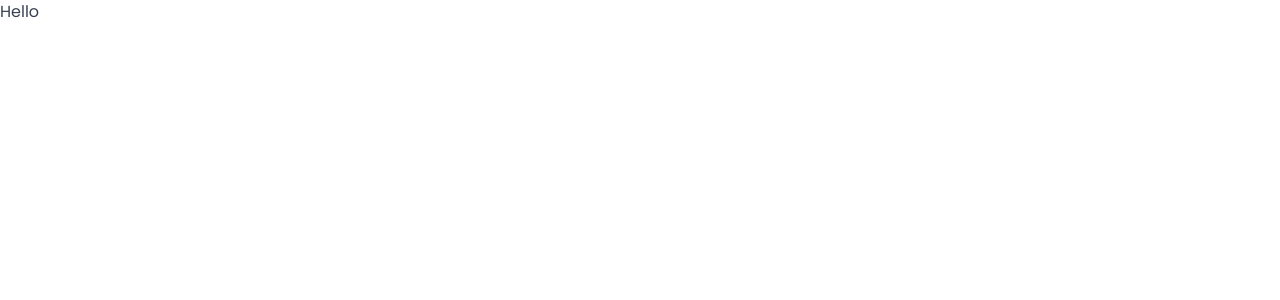
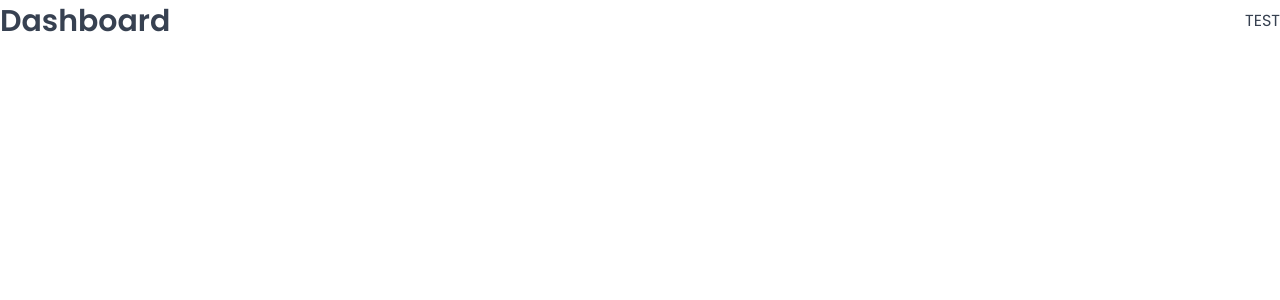
Before and after one commit to funnypar/Learn-React, a React (Vite) app in the folder the-wild-oasis/: page /dashboard in a window 1280 px wide. Shown: the top 300 px of the page. Built offline with nearby package versions, Linux system fonts and the light colour scheme; a web font is replaced by a local one.

Commit message:
createPagesRoutes

```diff
--- a/the-wild-oasis/src/App.jsx
+++ b/the-wild-oasis/src/App.jsx
@@ -1,10 +1,34 @@
+import { BrowserRouter, Routes, Route, Navigate } from "react-router-dom";
+import Dashboard from "./pages/Dashboard";
+import Account from "./pages/Account";
+import Bookings from "./pages/Bookings";
+import Cabins from "./pages/Cabins";
+import Login from "./pages/Login";
+import Setting from "./pages/Settings";
+import Users from "./pages/Users";
+import PageNotFound from "./pages/PageNotFound";
 import GlobalStyle from "./styles/GlobalStyled";
 
 function App() {
     return (
         <>
             <GlobalStyle />
-            <div>Hello</div>
+            <BrowserRouter>
+                <Routes>
+                    <Route
+                        index
+                        element={<Navigate replace to="dashboard" />}
+                    />
+                    <Route path="dashboard" element={<Dashboard />} />
+                    <Route path="account" element={<Account />} />
+                    <Route path="booking" element={<Bookings />} />
+                    <Route path="cabins" element={<Cabins />} />
+                    <Route path="login" element={<Login />} />
+                    <Route path="setting" element={<Setting />} />
+                    <Route path="users" element={<Users />} />
+                    <Route path="*" element={<PageNotFound />} />
+                </Routes>
+            </BrowserRouter>
         </>
     );
 }
--- /dev/null
+++ b/the-wild-oasis/src/ui/Heading.jsx
@@ -0,0 +1,33 @@
+import styled, { css } from "styled-components";
+
+// const test = css`
+//   text-align: center;
+//   ${10 > 5 && "background-color: yellow"}
+// `;
+
+const Heading = styled.h1`
+    ${(props) =>
+        props.as === "h1" &&
+        css`
+            font-size: 3rem;
+            font-weight: 600;
+        `}
+
+    ${(props) =>
+        props.as === "h2" &&
+        css`
+            font-size: 2rem;
+            font-weight: 600;
+        `}
+
+    ${(props) =>
+        props.as === "h3" &&
+        css`
+            font-size: 2rem;
+            font-weight: 500;
+        `}
+
+  line-height: 1.4;
+`;
+
+export default Heading;
--- /dev/null
+++ b/the-wild-oasis/src/ui/Row.jsx
@@ -0,0 +1,25 @@
+import styled, { css } from "styled-components";
+
+const Row = styled.div`
+    display: flex;
+
+    ${(props) =>
+        props.type === "horizontal" &&
+        css`
+            justify-content: space-between;
+            align-items: center;
+        `}
+
+    ${(props) =>
+        props.type === "vertical" &&
+        css`
+            flex-direction: column;
+            gap: 1.6rem;
+        `}
+`;
+
+Row.defaultProps = {
+    type: "vertical",
+};
+
+export default Row;
```
Also changed, not shown: the-wild-oasis/src/pages/PageNotFound.jsx (indentation only).
